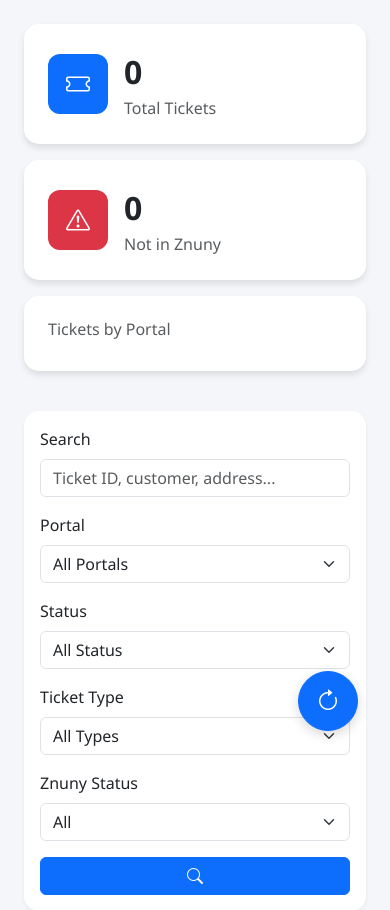
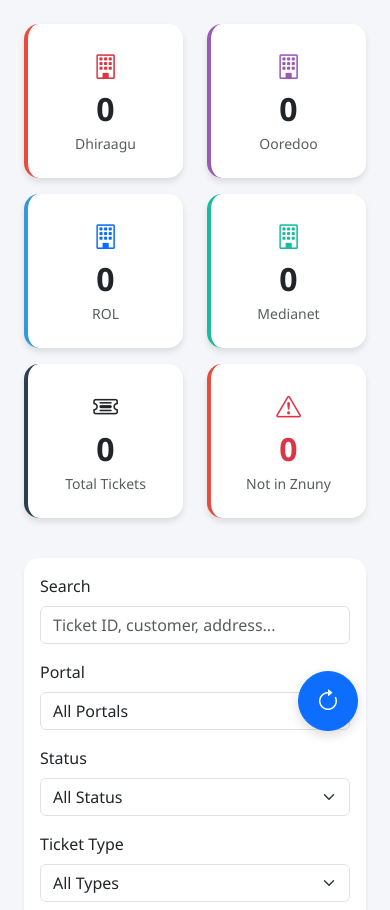
Before and after one commit to rishal1123/ticket-extractor, a FastAPI app: page / in a window 390 px wide. Shown: the part 81-991 px from the top of the page. Run offline with FastAPI, Linux system fonts and the light colour scheme; data that the repository does not hold is empty.

Commit message:
Improve dashboard stats with individual portal cards
- Replace small badges with large square cards for each ISP
- Add dedicated cards for Dhiraagu, Ooredoo, ROL, Medianet
- Keep Total Tickets and Not in Znuny as prominent cards
- Responsive grid layout (6 cards in a row on large screens)

Co-Authored-By: Claude Opus 4.5 <noreply@anthropic.com>

```diff
--- a/templates/dashboard.html
+++ b/templates/dashboard.html
@@ -228,39 +228,59 @@
     <div class="container-fluid px-4">
         <!-- Stats Cards -->
         <div class="row mb-4" id="statsRow">
-            <div class="col-md-3 mb-3">
-                <div class="stat-card card">
-                    <div class="card-body d-flex align-items-center">
-                        <div class="stat-icon bg-primary text-white me-3">
-                            <i class="bi bi-ticket"></i>
-                        </div>
-                        <div>
-                            <div class="stat-value" id="totalTickets">0</div>
-                            <div class="text-muted">Total Tickets</div>
-                        </div>
+            <!-- Portal Cards -->
+            <div class="col-6 col-md-4 col-lg-2 mb-3">
+                <div class="stat-card card h-100" style="border-left: 4px solid #e74c3c;">
+                    <div class="card-body text-center py-4">
+                        <i class="bi bi-building fs-2 text-danger mb-2"></i>
+                        <div class="stat-value" id="dhiraaguCount">0</div>
+                        <div class="text-muted small">Dhiraagu</div>
                     </div>
                 </div>
             </div>
-            <div class="col-md-3 mb-3">
-                <div class="stat-card card">
-                    <div class="card-body d-flex align-items-center">
-                        <div class="stat-icon bg-danger text-white me-3">
-                            <i class="bi bi-exclamation-triangle"></i>
-                        </div>
-                        <div>
-                            <div class="stat-value" id="notInZnuny">0</div>
-                            <div class="text-muted">Not in Znuny</div>
-                        </div>
+            <div class="col-6 col-md-4 col-lg-2 mb-3">
+                <div class="stat-card card h-100" style="border-left: 4px solid #9b59b6;">
+                    <div class="card-body text-center py-4">
+                        <i class="bi bi-building fs-2 text-purple mb-2" style="color: #9b59b6;"></i>
+                        <div class="stat-value" id="ooredooCount">0</div>
+                        <div class="text-muted small">Ooredoo</div>
                     </div>
                 </div>
             </div>
-            <div class="col-md-6 mb-3">
-                <div class="stat-card card">
-                    <div class="card-body">
-                        <h6 class="text-muted mb-2">Tickets by Portal</h6>
-                        <div class="d-flex flex-wrap gap-2" id="portalStats">
-                            <!-- Filled by JavaScript -->
-                        </div>
+            <div class="col-6 col-md-4 col-lg-2 mb-3">
+                <div class="stat-card card h-100" style="border-left: 4px solid #3498db;">
+                    <div class="card-body text-center py-4">
+                        <i class="bi bi-building fs-2 text-primary mb-2"></i>
+                        <div class="stat-value" id="rolCount">0</div>
+                        <div class="text-muted small">ROL</div>
+                    </div>
+                </div>
+            </div>
+            <div class="col-6 col-md-4 col-lg-2 mb-3">
+                <div class="stat-card card h-100" style="border-left: 4px solid #1abc9c;">
+                    <div class="card-body text-center py-4">
+                        <i class="bi bi-building fs-2 mb-2" style="color: #1abc9c;"></i>
+                        <div class="stat-value" id="medianetCount">0</div>
+                        <div class="text-muted small">Medianet</div>
+                    </div>
+                </div>
+            </div>
+            <!-- Total and Znuny Cards -->
+            <div class="col-6 col-md-4 col-lg-2 mb-3">
+                <div class="stat-card card h-100" style="border-left: 4px solid #2c3e50;">
+                    <div class="card-body text-center py-4">
+                        <i class="bi bi-ticket-detailed fs-2 text-dark mb-2"></i>
+                        <div class="stat-value" id="totalTickets">0</div>
+                        <div class="text-muted small">Total Tickets</div>
+                    </div>
+                </div>
+            </div>
+            <div class="col-6 col-md-4 col-lg-2 mb-3">
+                <div class="stat-card card h-100" style="border-left: 4px solid #e74c3c;">
+                    <div class="card-body text-center py-4">
+                        <i class="bi bi-exclamation-triangle fs-2 text-danger mb-2"></i>
+                        <div class="stat-value text-danger" id="notInZnuny">0</div>
+                        <div class="text-muted small">Not in Znuny</div>
                     </div>
                 </div>
             </div>
@@ -407,15 +427,12 @@
                 document.getElementById('totalTickets').textContent = stats.total || 0;
                 document.getElementById('notInZnuny').textContent = stats.not_in_znuny || 0;
 
-                // Portal stats
-                const portalStats = document.getElementById('portalStats');
-                portalStats.innerHTML = '';
+                // Portal stats - update individual cards
                 const portals = stats.by_portal || {};
-                for (const [portal, count] of Object.entries(portals)) {
-                    portalStats.innerHTML += `
-                        <span class="badge badge-portal badge-${portal}">${portal}: ${count}</span>
-                    `;
-                }
+                document.getElementById('dhiraaguCount').textContent = portals['dhiraagu'] || 0;
+                document.getElementById('ooredooCount').textContent = portals['ooredoo'] || 0;
+                document.getElementById('rolCount').textContent = portals['rol'] || 0;
+                document.getElementById('medianetCount').textContent = portals['medianet'] || 0;
 
                 // Update status filter options
                 const statusFilter = document.getElementById('statusFilter');
```
